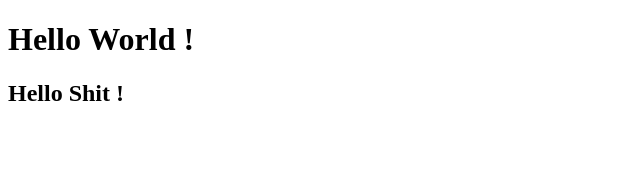
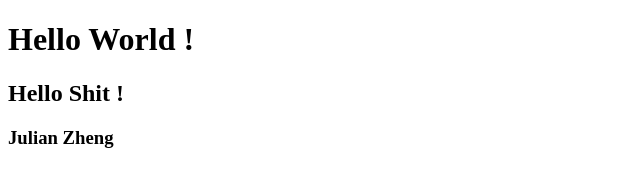
Before and after one commit to JulianZhengId/julian-test-repo-3, a plain HTML site: page index.html in a window 1280 px wide. Shown: the whole page, without its empty margins (0-640 px from the left). Drawn offline with Linux system fonts and the light colour scheme.

Commit message:
Menambahkan Nama

```diff
--- a/index.html
+++ b/index.html
@@ -8,5 +8,6 @@
 <body>
     <h1>Hello World !</h1>
     <h2>Hello Shit !</h2>
+    <h3>Julian Zheng</h3>
 </body>
 </html>
```
